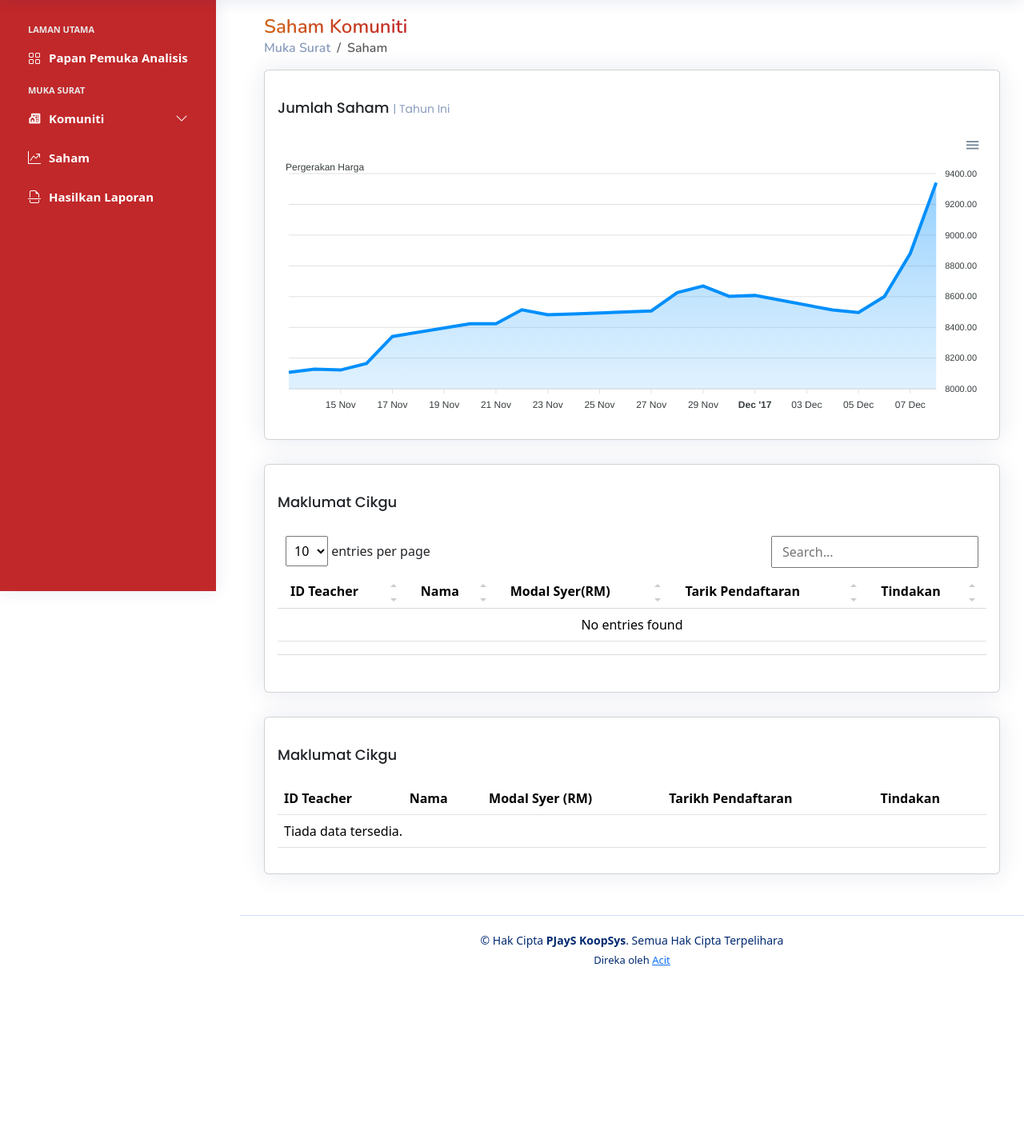
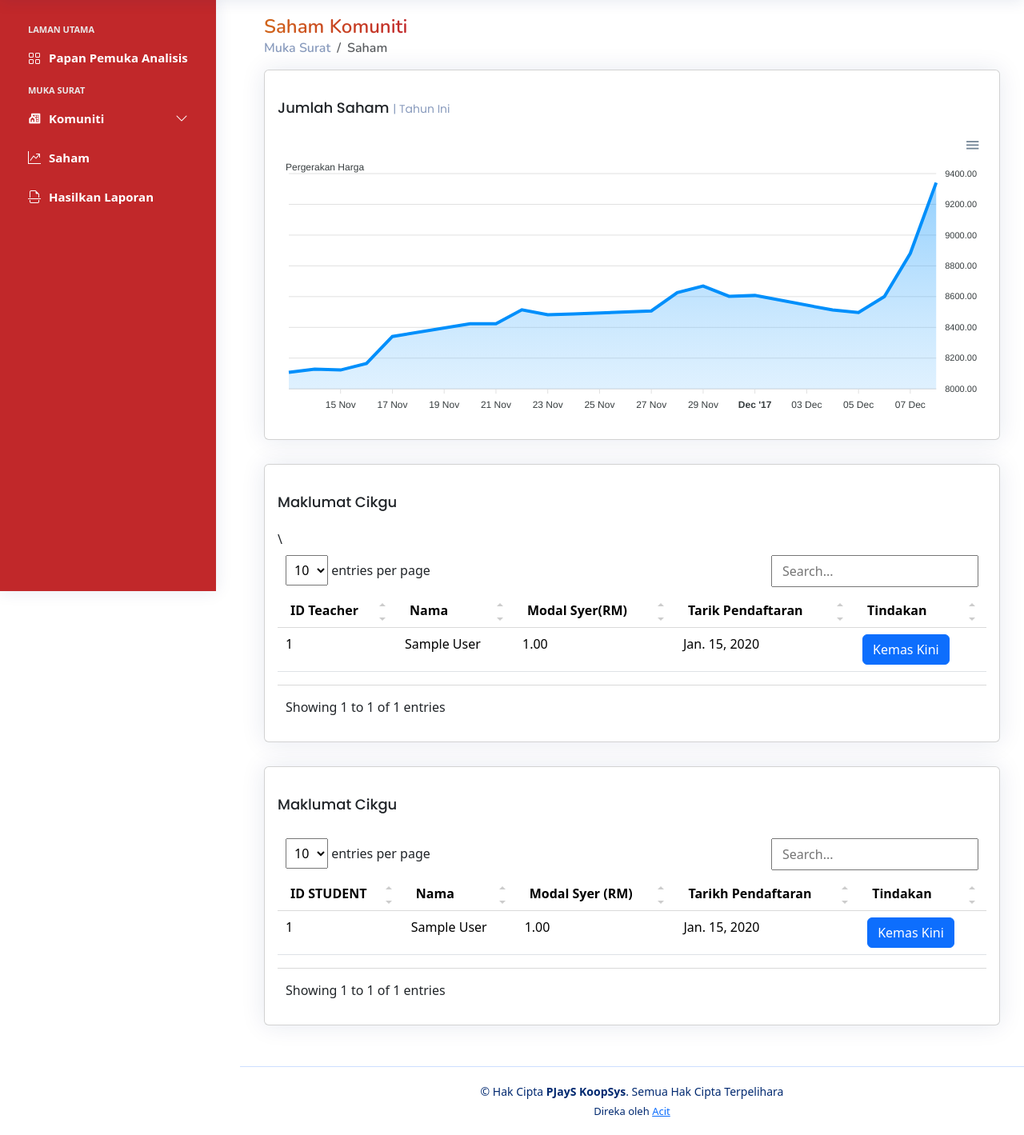
Before and after one commit to AcitHub/FYP, a Django app: page /home/share_page/ in a window 1280 px wide. Shown: the part 61-1480 px from the top of the page at 80% size. Before the commit the page ends 1268 px from the top, so only its background shows below. Run offline with Django 5.2, Linux system fonts and the light colour scheme; tables that the repository leaves empty hold one stand-in row (values such as "Sample post"); some libraries are stand-ins or nearby versions.

Commit message:
page saham dah boleh view data teacher and student

```diff
--- a/FYP/PJayS/shares/views.py
+++ b/FYP/PJayS/shares/views.py
@@ -1,7 +1,7 @@
 from django.shortcuts import render, redirect
 from django.contrib import messages
 from .form import Tambah_Share
-from .models import Saham
+from .models import Saham, Teacher, Member
 
 def share_page(request):
     if request.method == 'POST':
@@ -15,5 +15,9 @@ def share_page(request):
     else:
         form = Tambah_Share()
 
-    saham = Saham.objects.all()
-    return render(request, 'saham/muka surat-saham komuniti.html', {'saham': saham})
+    context = {
+        "saham" : Saham.objects.all(),
+        "teacher" : Teacher.objects.all(),
+        "member" : Member.objects.all(),
+    }
+    return render(request, 'saham/muka surat-saham komuniti.html', context)
--- a/FYP/PJayS/templates/saham/muka surat-saham komuniti.html
+++ b/FYP/PJayS/templates/saham/muka surat-saham komuniti.html
@@ -443,12 +443,12 @@
                   <tbody>
                     {% for teacher in teacher %}
                     <tr>
-                        <td>{{ teacher.teacher_id}}</td>\
+                        <td>{{ teacher.teacher_id }}</td>\
                         <td>{{ teacher.nama }}</td>
                         <td>{{ teacher.modal_syer }}</td>
                         <td>{{ teacher.tarikh_daftar }}</td>
                       <td>
-                        <form method="POST" action="{% url 'edit_teacher' teacher.teacher_id %}">
+                        <form method="POST" action="">
                           {% csrf_token %}
                           <button type="submit"  class="btn btn-primary">Kemas Kini</button>
                         </form>
@@ -476,7 +476,7 @@
                 <table class="table datatable">
                   <thead>
                     <tr>
-                      <th>ID Teacher</th>
+                      <th>ID STUDENT</th>
                       <th>Nama</th>
                       <th>Modal Syer (RM)</th>
                       <th>Tarikh Pendaftaran</th>
@@ -484,14 +484,14 @@
                     </tr>
                   </thead>
                   <tbody>
-                    {% for share in shares %}
+                    {% for member in member %}
                     <tr>
-                      <td>{{ share.teacher_id }}</td>
-                      <td>{{ share.teacher_name }}</td>
-                      <td>{{ share.capital }}</td>
-                      <td>{{ share.registration_date }}</td>
+                      <td>{{ member.member_id }}</td>
+                      <td>{{ member.nama }}</td>
+                      <td>{{ member.modal_syer }}</td>
+                      <td>{{ member.tarikh_daftar }}</td>
                       <td>
-                        <form method="POST" action="{% url 'share_page' share.id %}">
+                        <form method="POST" action="">
                           {% csrf_token %}
                           <button type="submit" class="btn btn-primary">Kemas Kini</button>
                         </form>
```
